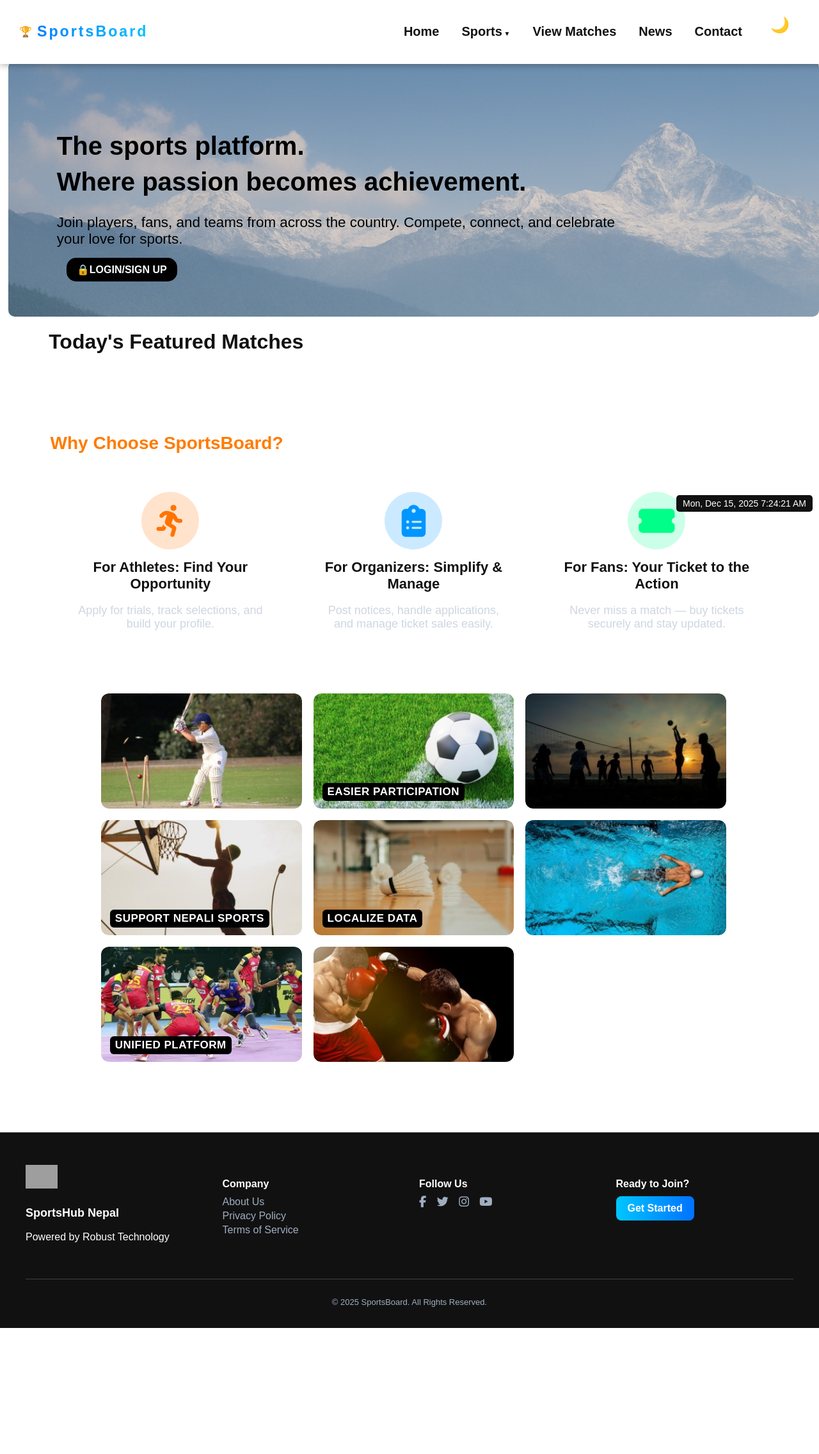
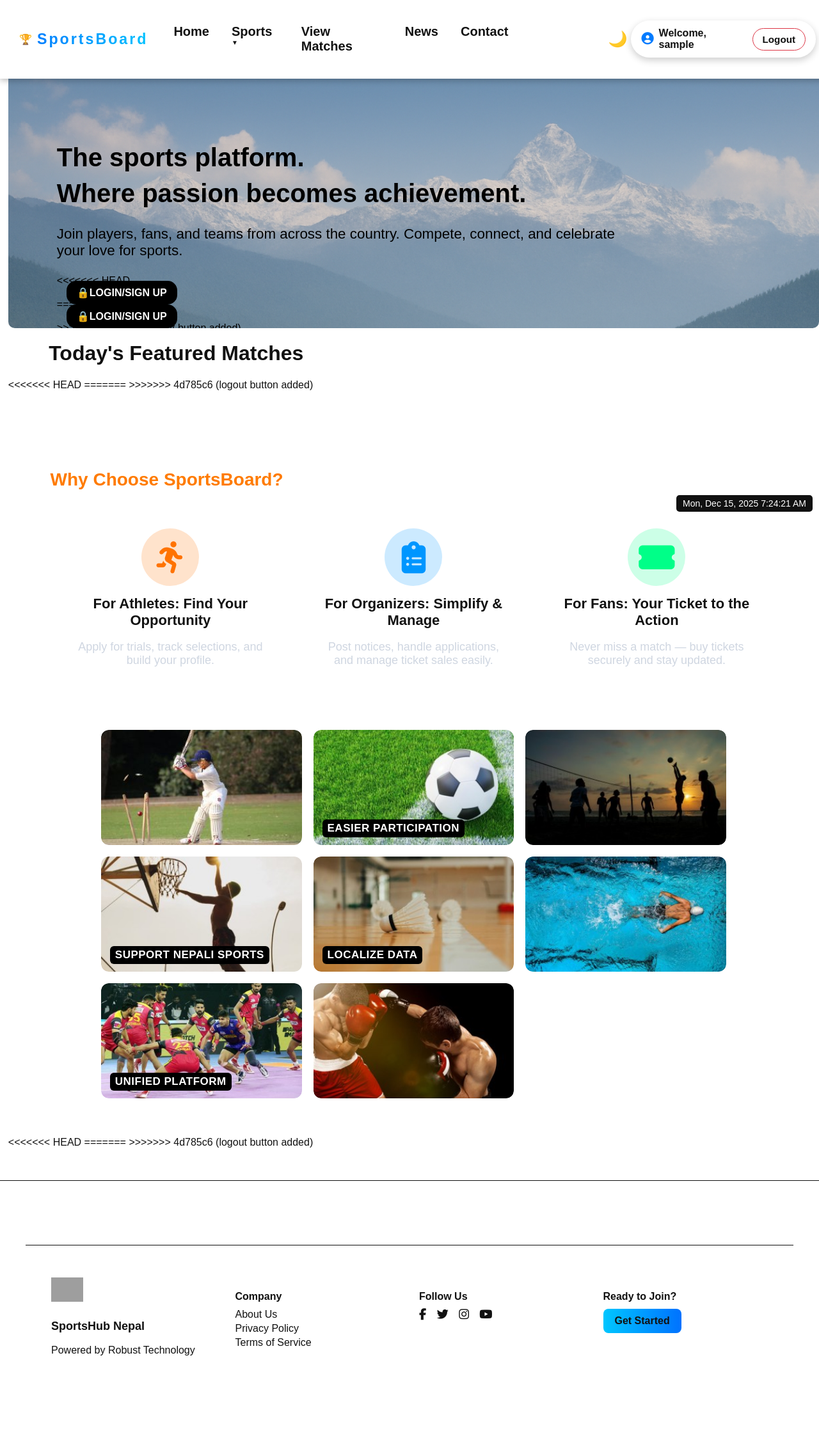
Before and after one commit to AnujaLamichhane/SportsBoard, a Django app: page / in a window 1280 px wide. Shown: the whole page at 64% size. Before the commit the page ends 2076 px from the top, so only its background shows below. Run offline with Django 5.2, Linux system fonts and the light colour scheme; the visitor is signed in with stand-in values (Sample User, id 1); grey boxes are pictures that could not be loaded.

Commit message:
logout button added

```diff
--- a/SportsBoard/settings.py
+++ b/SportsBoard/settings.py
@@ -205,7 +205,7 @@
 ACCOUNT_SIGNUP_REDIRECT_URL = '/your-redirect-url/'
 # Skip the intermediate confirmation page
 SOCIALACCOUNT_LOGIN_ON_GET = True
-# SOCIALACCOUNT_ADAPTER = 'accounts.adapters.CustomSocialAccountAdapter'
+SOCIALACCOUNT_ADAPTER = 'accounts.adapters.CustomSocialAccountAdapter'
 
 # Session settings for Remember Me
 SESSION_COOKIE_AGE = 1209600  # 2 weeks
--- a/SportsBoard/urls.py
+++ b/SportsBoard/urls.py
@@ -2,6 +2,7 @@
 from django.urls import path, include
 from django.conf import settings
 from django.conf.urls.static import static
+from django.contrib.auth import views as auth_views
 # from django.views.generic import RedirectView
 
 urlpatterns = [
@@ -16,6 +17,7 @@
     path('accounts/', include('allauth.urls')),
     path('organizer/', include('organizer.urls', namespace='organizer')),
     path('news/', include('news.urls')),
+    path('logout/', auth_views.LogoutView.as_view(next_page='/'), name='logout'),
 ]
 
 if settings.DEBUG:
--- a/homepage/templates/homepage/base.html
+++ b/homepage/templates/homepage/base.html
@@ -17,7 +17,7 @@
         <nav class="navbar">
             <div class="logo">🏆 <span>SportsBoard</span></div>
             <ul class="nav-links" id="navLinks">
-                <li><a href="/">Home</a></li>
+                <li><a href="{% url 'homepage:home' %}">Home</a></li>
                 <li class="dropdown">
                     <a href="#" id="sportsDropdown">Sports</a>
                     <div class="dropdown-content" id="sportsMenu">
@@ -34,6 +34,24 @@
             </ul>
             <button id="themeToggle">🌙</button>
             <button class="menu-toggle" id="menuToggle">☰</button>
+            <!-- USER SECTION (Top Right) -->
+            <div class="user-box">
+
+                {% if user.is_authenticated %}
+                    <div class="user-info">
+                        <i class="fa-solid fa-user-circle user-icon"></i>
+                        <span class="welcome-text">Welcome, {{ user.username }}</span>
+                    </div>
+
+                    <a href="{% url 'logout' %}" class="logout-btn">Logout</a>
+
+                {% else %}
+                    <a href="{% url 'account_login' %}" class="login-btn">Login</a>
+                    <a href="{% url 'account_signup' %}" class="signup-btn">Sign Up</a>
+                {% endif %}
+
+            </div>
+
         </nav>
     </header>
 
@@ -45,7 +63,12 @@
 
     </main>
 
+
         <footer class="main-footer">
+
+    <!-- footer -->
+    <footer class="main-footer">
+
         <div class="footer-container">
             <div class="footer-logo">
             <img src="{% static 'images/logo.png' %}" alt="SportsHub Logo">
@@ -80,12 +103,20 @@
             <p>© 2025 SportsBoard. All Rights Reserved.</p>
         </div>
     </footer>
+
 <script>
     window.isUserLoggedIn = "{{ request.user.is_authenticated|yesno:'true,false' }}" === "true";
     window.loginUrl = "{% url 'accounts:login' %}";
 
     </script>
 
+
+
+    <script>
+        window.isUserLoggedIn = "{{ request.user.is_authenticated|yesno:'true,false' }}" === "true";
+        window.loginUrl = "{% url 'accounts:login' %}";
+    </script>
+
     <script src="{% static 'js/buttons.js' %}"></script>
 </body>
 </html>
--- a/homepage/templates/homepage/home.html
+++ b/homepage/templates/homepage/home.html
@@ -1,4 +1,8 @@
 
+<<<<<<< HEAD
+=======
+
+>>>>>>> 4d785c6 (logout button added)
 {% extends 'homepage/base.html' %}
 {% load static %}
         {% block title %}Home - SportsBoard{% endblock %}
@@ -9,6 +13,7 @@
             <div class="hero-content">
                 <h2>The <span class="highlight">sports</span> platform.<br>Where <span class="highlight2">passion</span> becomes <span class="highlight3">achievement</span>.</h2>
                 <p>Join players, fans, and teams from across the country. Compete, connect, and celebrate your love for sports.</p>
+<<<<<<< HEAD
                 <!-- <button class="join-btn">Join This</button> -->
 
                 <div class="auth-links">
@@ -17,17 +22,25 @@
                 </div>
 
 
+=======
+                <div class="auth-links">
+                    <a href="{% url 'accounts:login' %}" class="login">🔒LOGIN/SIGN UP</a>
+                </div>
+>>>>>>> 4d785c6 (logout button added)
             </div>
         </div>
 
         <div class="featured-section">
             <h1>Today's Featured Matches</h1>
         </div>
+<<<<<<< HEAD
 
 
 
 
 
+=======
+>>>>>>> 4d785c6 (logout button added)
     <!-- <section class="featured-section">
         <h2>Today's Featured Matches</h2>
         <div class="featured-container">
@@ -65,47 +78,22 @@
     </div> -->
     <section class="value-section">
         <h2 class="value-title">Why Choose SportsBoard?</h2>
-
-<!--        <div class="value-cards">-->
-<!--            <div class="value-card">-->
-<!--                <div class="icon icon-athlete">-->
-<!--                    <i class="fas fa-running"></i>-->
-<!--                </div>-->
-<!--                <h3>For Athletes: Find Your Opportunity</h3>-->
-<!--                <p>Apply for trials, track selections, and build your profile.</p>-->
-<!--            </div>-->
-
-<!--            <div class="value-card">-->
-<!--                <div class="icon icon-organizer">-->
-<!--                    <i class="fas fa-clipboard-list"></i>-->
-<!--                </div>-->
-<!--                <h3>For Organizers: Simplify & Manage</h3>-->
-<!--                <p>Post notices, handle applications, and manage ticket sales easily.</p>-->
-<!--            </div>-->
-
-<!--            <div class="value-card">-->
-<!--                <div class="icon icon-fans">-->
-<!--                    <i class="fas fa-ticket-alt"></i>-->
-<!--                </div>-->
-<!--                <h3>For Fans: Your Ticket to the Action</h3>-->
-<!--                <p>Never miss a match — buy tickets securely and stay updated.</p>-->
-<!--            </div>-->
-<!--        </div>-->
         <div class="value-cards">
-
             <a href="{% url 'homepage:go_athlete' %}" class="value-card">
                 <div class="icon icon-athlete">
                     <i class="fas fa-running"></i>
                 </div>
                 <h3>For Athletes: Find Your Opportunity</h3>
                 <p>Apply for trials, track selections, and build your profile.</p>
-            </a> <a href="{% url 'homepage:go_organizer' %}" class="value-card">
+            </a>
+            <a href="{% url 'homepage:go_organizer' %}" class="value-card">
                 <div class="icon icon-organizer">
                     <i class="fas fa-clipboard-list"></i>
                 </div>
                 <h3>For Organizers: Simplify & Manage</h3>
                 <p>Post notices, handle applications, and manage ticket sales easily.</p>
-            </a> <div class="value-card">
+            </a>
+            <div class="value-card">
                 <div class="icon icon-fans">
                     <i class="fas fa-ticket-alt"></i>
                 </div>
@@ -169,4 +157,8 @@
         <p>Your one-stop destination for all sports updates, selections, and tickets.</p>
     </div> -->
     <!-- time- free ho ki nai in book now / ticket available or not -->
+<<<<<<< HEAD
+=======
+
+>>>>>>> 4d785c6 (logout button added)
 {% endblock %}
--- a/homepage/urls.py
+++ b/homepage/urls.py
@@ -12,4 +12,5 @@
     path('volleyball/', views.volleyball, name='volleyball'),
     path('basketball/', views.basketball, name='basketball'),
     path('badminton/', views.badminton, name='badminton'),
+    path('logout/', views.logout_user, name='logout'),
    ]
--- a/homepage/views.py
+++ b/homepage/views.py
@@ -2,6 +2,7 @@
 from django.http import HttpResponse
 from django.contrib.auth.decorators import login_required
 from django.contrib import messages
+from django.contrib.auth import logout
 # Create your views here.
 def home(request):
     return render(request, 'homepage/home.html')
@@ -42,3 +43,6 @@
     return HttpResponse("Welcome to basketball page.")
 def badminton(request):
     return HttpResponse("Welcome to badminton page.")
+def logout_user(request):
+    logout(request)     # <-- THIS clears login
+    return redirect("/")
--- a/static/css/main.css
+++ b/static/css/main.css
@@ -3,8 +3,8 @@
     --text-color: #111111;
     --nav-bg: #ffffff;
     --nav-text:#111111;
-    --footer-bg: #111111;
-    --footer-text: #ffffff;
+    --footer-bg: #ffffff;
+    --footer-text: #111111;
   }
 
 /* Light mode overrides */
@@ -190,15 +190,101 @@
       color: #ff7b00;
     }
     #themeToggle {
-      position: fixed;
+      /* position: fixed; */
       top: 24px;
-      right: 40px;
+      right: 20px;
       background: none;
       border: none;
       font-size: 1.5rem;
       cursor: pointer;
       z-index: 999;
     }
+
+    /* --- 1. Container Styling: .user-box --- */
+      .user-box {
+          display: flex;
+          align-items: center;
+          gap: 15px; /* Space between the user info block and the logout button/login buttons */
+          padding: 10px 15px;
+          border-radius: 50px;
+          margin-right: 35px;
+
+          /* Subtle Glassmorphism/Dark background effect for contrast in the navbar */
+          background-color: rgba(255, 255, 255, 0.05); /* Very light, transparent background */
+          backdrop-filter: blur(2px); /* Slight blur effect if supported */
+
+          /* Thin white border for definition */
+          border: 1px solid rgba(255, 255, 255, 0.15);
+
+          box-shadow: 0 4px 12px rgba(0, 0, 0, 0.2); /*Soft shadow for depth*/
+      }
+
+      /* --- 2. Authenticated User Info Styling --- */
+
+      .user-info {
+          display: flex;
+          align-items: center;
+          gap: 8px; /* Space between icon and text */
+      }
+
+      .user-icon {
+          font-size: 1.2em; /* Slightly larger icon */
+          color: #007bff; /* Use your primary blue color for the icon */
+      }
+
+      .welcome-text {
+          font-size: 1em;
+          font-weight: 600;
+          color: var(--nav-text);
+      }
+
+      /* --- 3. Buttons Styling (Login/Signup/Logout) --- */
+
+      /* Base style for all links/buttons within the box */
+      .user-box a {
+          text-decoration: none;
+          padding: 8px 15px;
+          border-radius: 20px;
+          font-size: 0.95em;
+          font-weight: 700;
+          transition: all 0.3s ease;
+      }
+
+      /* Logout Button (Important Action) */
+      .logout-btn {
+          background-color:var(--bg-color); /* Danger/Red color for high visibility, emphasizing exit */
+          color: var(--nav-text);
+          border: 1px solid #dc3545;
+      }
+
+      .logout-btn:hover {
+          background-color: #c82333;
+          transform: translateY(-1px);
+      }
+
+      /* Login Button (Primary Action) */
+      .login-btn {
+          background: linear-gradient(90deg, #00c6ff, #0072ff);
+          color: var(--nav-text);
+          border: 1px solid var(--nav-text);
+      }
+
+      .login-btn:hover {
+          background-color:var(--bg-color)
+      }
+
+      /* Sign Up Button (Secondary/Outline Style) */
+      .signup-btn {
+          /* background: linear-gradient(90deg, #00c6ff, #0072ff); */
+          background-color: transparent;
+          color: var(--nav-text);/* White text */
+          border: 1px solid var(--nav-text);; /* White outline */
+      }
+
+      .signup-btn:hover {
+          background-color:var(--bg-color); /* White background on hover */
+          color: var(--nav-text);/* Dark text on white background */
+      }
 
 
     @media (max-width: 850px) {
@@ -268,6 +354,14 @@
       .hero.auth-links a{
         margin-top: 5px;
       }
+      .user-box{
+        display: flex;
+      }
+      .theme-toggle-container{
+        order: 3;
+        margin-right:10px;
+      }
+
     }
 
 .hero {
@@ -280,6 +374,12 @@
   background-color: var(--bg-color);
   color: var(--text-color);
   position: relative;
+}
+.hero img{
+width: 100%;
+object-fit: cover;
+display: block;
+/* position: fixed; */
 }
 .hero-content {
   position: absolute;
@@ -524,7 +624,7 @@
 
    .main-footer {
       /* background-color: #0f1722; */
-      border-top: 1px solid rgba(255, 255, 255, 0.2);
+      border-top: 1px solid var(--text-color);
       background-color: var(--footer-bg);
       color: var(--footer-text);
       padding: 50px 40px 20px;
@@ -546,31 +646,31 @@
 
   .footer-logo h3 {
     font-size: 18px;
-    color: #fff;
+    color: var(--footer-text);
   }
 
   .footer-links h4,
   .footer-social h4,
   .footer-cta h4 {
-    color: #fff;
+    color:var(--footer-text);
     font-size: 16px;
     margin-bottom: 10px;
   }
 
   .footer-links a {
     display: block;
-    color: #a0aec0;
+    color:var(--footer-text);
     text-decoration: none;
     margin: 4px 0;
     transition: color 0.3s ease;
   }
 
   .footer-links a:hover {
-    color: #fff;
+    color:var(--footer-bg);
   }
 
   .social-icons a {
-    color: #a0aec0;
+    color:var(--footer-text);
     margin-right: 12px;
     font-size: 18px;
     transition: color 0.3s ease;
@@ -583,7 +683,7 @@
   .footer-btn {
     display: inline-block;
     background: linear-gradient(90deg, #00c6ff, #0072ff);
-    color: white;
+    color:var(--footer-text);
     text-decoration: none;
     padding: 10px 18px;
     border-radius: 8px;
@@ -598,9 +698,9 @@
   .footer-bottom {
     text-align: center;
     font-size: 13px;
-    color: #a0aec0;
+    color: var(--footer-bg);
     margin-top: 40px;
-    border-top: 1px solid rgba(255, 255, 255, 0.2);
+    border-top: 1px solid var(--footer-bg);
     padding-top: 15px;
   }
 
```
Also changed, not shown: accounts/adapters.py (+28 -0 lines), accounts/static/accounts/css/auth.css (+16 -0 lines), news/templates/news/index.html (+11 -1 lines).
